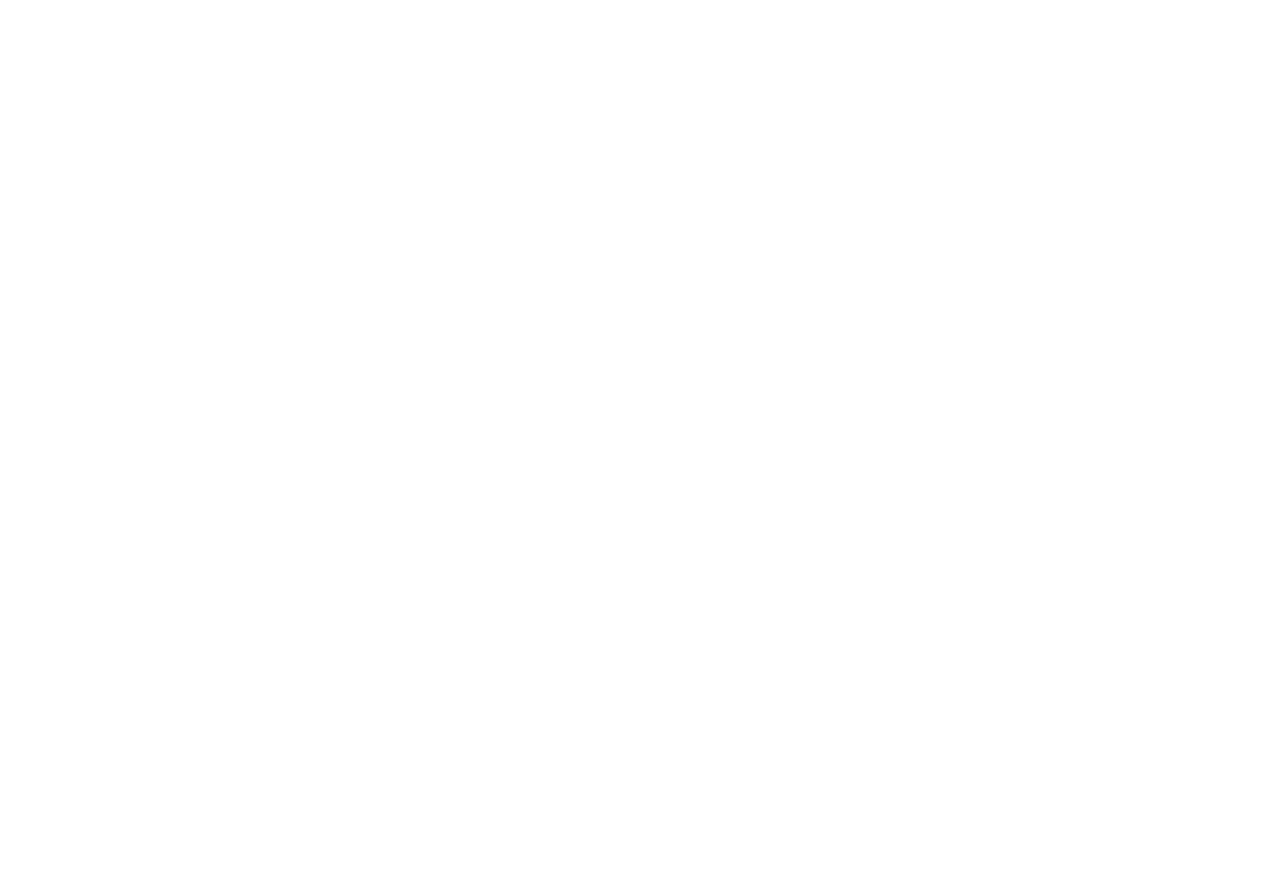
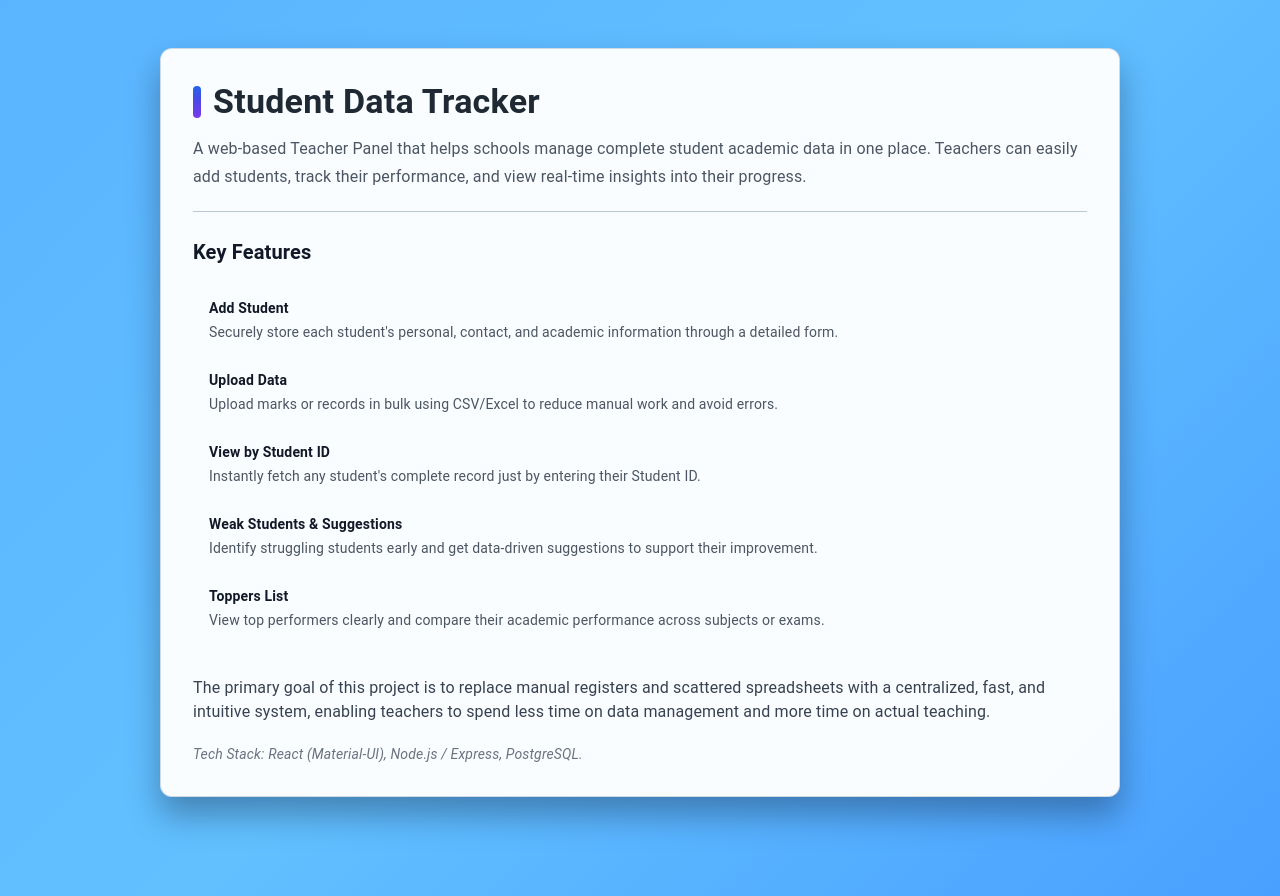
Before and after one commit to akashkumar12345/studentdatatracker, a React (Create React App) app in the folder Frontend/: page /about in a window 1280 px wide. Before the commit this address had no page. Before the commit the page ends 800 px from the top, so only its background shows below. Built offline with nearby package versions, Linux system fonts and the light colour scheme.

Commit message:
Changes related to 1-> added contact us and about us 2 -> changes related to .env from the front end side.

```diff
--- a/Frontend/src/App.js
+++ b/Frontend/src/App.js
@@ -20,6 +20,8 @@
 // import FancyAlert from './FormComponent/FancyAlert';
 import SomeComponent from './Forms/SomeComponent';
 import HighestMarks from './Charts/HighestMarks';
+import AboutSection from './Forms/AboutSection';
+import ContactSection from './Forms/ContactSection';
 
 function App() {
   // const navigate = useNavigate();
@@ -78,6 +80,8 @@
           <Route path="signup" element={<Signup />} />
           <Route path="signin" element={<Login />} />
           <Route path="logout" element={<LogoutPage />} />
+          <Route path='about' element={<AboutSection/>}/>
+          <Route path='contact' element = {<ContactSection/>}/>
         </Route>
 
         {/* protected route */}
@@ -89,8 +93,8 @@
             </PrivateRoute>
           }
         />
-        <Route path="demo" element={<StudentLoader />} />
-        <Route path='demo3' element={<HighestMarks />} />
+        <Route path="demo" element={<ContactSection />} />
+        <Route path='demo3' element={<AboutSection />} />
       </Routes>
     </Router>
   );
--- a/Frontend/src/Charts/HighestMarks.jsx
+++ b/Frontend/src/Charts/HighestMarks.jsx
@@ -66,7 +66,7 @@
       formData.append("email", jwtDecode(token).email);
 
       // ✅ Backend endpoint for toppers data (80%+)
-      const url = "http://localhost:5000/api/highestMark";
+      const url = `${process.env.REACT_APP_SERVER_URL}/highestMark`;
       const res = await axios.post(url, formData, { headers });
 
       const data = res.data.data;
--- a/Frontend/src/Charts/SchoolOverviewDashboard.jsx
+++ b/Frontend/src/Charts/SchoolOverviewDashboard.jsx
@@ -65,7 +65,7 @@
       const formData = new FormData();
       formData.append("email", jwtDecode(token).email);
 
-      const url = "http://localhost:5000/api/failedStudentData";
+      const url = `${process.env.REACT_APP_SERVER_URL}/failedStudentData`;
       const res = await axios.post(url, formData, { headers });
 
       const data = res.data.data;
--- a/Frontend/src/FormComponent/Table.jsx
+++ b/Frontend/src/FormComponent/Table.jsx
@@ -11,9 +11,10 @@
 
 // Responsive Border Frame
 const BorderFrame = styled("div")(({ theme }) => ({
-  width: "100%",
-  padding: "40px",
+  width: "91.2%",
+  padding: "50px",
   backgroundImage: "url('/tableborder3.png')",
+  // backgroundColor: "GrayText",
   backgroundSize: "100% 100%",
   backgroundRepeat: "no-repeat",
   display: "flex",
--- /dev/null
+++ b/Frontend/src/Forms/AboutSection.jsx
@@ -0,0 +1,181 @@
+import React from "react";
+import { Box, Typography, List, ListItem, ListItemText, Divider } from "@mui/material";
+
+const AboutSection = () => {
+  return (
+    // 🔵 Full-page blue background (like your form)
+    <Box
+      sx={{
+        minHeight: "100vh",
+        display: "flex",
+        justifyContent: "center",
+        alignItems: "flex-start",
+        py: { xs: 4, md: 6 },
+        background: "linear-gradient(135deg, #5bb4ff, #62c0ff, #4aa0ff)",
+      }}
+    >
+      {/* White card in center */}
+      <Box
+        sx={{
+          maxWidth: 960,
+          width: "100%",
+          mx: "auto",
+          px: { xs: 2, sm: 3, md: 4 },
+        }}
+      >
+        <Box
+          sx={{
+            borderRadius: 3,
+            p: { xs: 3, sm: 4 },
+            bgcolor: "rgba(255,255,255,0.97)",
+            border: "1px solid rgba(148,163,184,0.4)",
+            boxShadow: "0 18px 32px rgba(15,23,42,0.35)",
+          }}
+        >
+          <Typography
+            variant="h4"
+            gutterBottom
+            sx={{
+              fontWeight: 700,
+              color: "#1f2933",
+              display: "flex",
+              alignItems: "center",
+              gap: 1.5,
+            }}
+          >
+            <Box
+              sx={{
+                width: 8,
+                height: 32,
+                borderRadius: 12,
+                background:
+                  "linear-gradient(180deg, #2563eb, #4f46e5, #7c3aed)",
+              }}
+            />
+            Student Data Tracker
+          </Typography>
+
+          <Typography
+            variant="subtitle1"
+            sx={{ mb: 2.5, color: "#4b5563" }}
+          >
+            A web-based Teacher Panel that helps schools manage complete
+            student academic data in one place. Teachers can easily add
+            students, track their performance, and view real-time insights
+            into their progress.
+          </Typography>
+
+          <Divider sx={{ mb: 3, borderColor: "rgba(148,163,184,0.6)" }} />
+
+          <Typography
+            variant="h6"
+            sx={{ mb: 1.5, fontWeight: 600, color: "#111827" }}
+          >
+            Key Features
+          </Typography>
+
+          <List
+            dense
+            sx={{
+              mb: 2.5,
+              "& .MuiListItem-root": {
+                alignItems: "flex-start",
+                borderRadius: 1.5,
+                mb: 1,
+                transition: "background 0.25s ease, transform 0.15s ease",
+                "&:hover": {
+                  background: "rgba(37,99,235,0.08)",
+                  transform: "translateY(-1px)",
+                },
+              },
+            }}
+          >
+            <ListItem>
+              <ListItemText
+                primaryTypographyProps={{
+                  sx: { color: "#111827", fontWeight: 600 },
+                }}
+                secondaryTypographyProps={{
+                  sx: { color: "#4b5563", mt: 0.5, fontSize: 14 },
+                }}
+                primary="Add Student"
+                secondary="Securely store each student's personal, contact, and academic information through a detailed form."
+              />
+            </ListItem>
+
+            <ListItem>
+              <ListItemText
+                primaryTypographyProps={{
+                  sx: { color: "#111827", fontWeight: 600 },
+                }}
+                secondaryTypographyProps={{
+                  sx: { color: "#4b5563", mt: 0.5, fontSize: 14 },
+                }}
+                primary="Upload Data"
+                secondary="Upload marks or records in bulk using CSV/Excel to reduce manual work and avoid errors."
+              />
+            </ListItem>
+
+            <ListItem>
+              <ListItemText
+                primaryTypographyProps={{
+                  sx: { color: "#111827", fontWeight: 600 },
+                }}
+                secondaryTypographyProps={{
+                  sx: { color: "#4b5563", mt: 0.5, fontSize: 14 },
+                }}
+                primary="View by Student ID"
+                secondary="Instantly fetch any student's complete record just by entering their Student ID."
+              />
+            </ListItem>
+
+            <ListItem>
+              <ListItemText
+                primaryTypographyProps={{
+                  sx: { color: "#111827", fontWeight: 600 },
+                }}
+                secondaryTypographyProps={{
+                  sx: { color: "#4b5563", mt: 0.5, fontSize: 14 },
+                }}
+                primary="Weak Students & Suggestions"
+                secondary="Identify struggling students early and get data‑driven suggestions to support their improvement."
+              />
+            </ListItem>
+
+            <ListItem>
+              <ListItemText
+                primaryTypographyProps={{
+                  sx: { color: "#111827", fontWeight: 600 },
+                }}
+                secondaryTypographyProps={{
+                  sx: { color: "#4b5563", mt: 0.5, fontSize: 14 },
+                }}
+                primary="Toppers List"
+                secondary="View top performers clearly and compare their academic performance across subjects or exams."
+              />
+            </ListItem>
+          </List>
+
+          <Typography
+            variant="body1"
+            sx={{ mt: 1.5, color: "#374151" }}
+          >
+            The primary goal of this project is to replace manual registers
+            and scattered spreadsheets with a centralized, fast, and intuitive
+            system, enabling teachers to spend less time on data management
+            and more time on actual teaching.
+          </Typography>
+
+          <Typography
+            variant="body2"
+            sx={{ mt: 2.5, color: "#6b7280", fontStyle: "italic" }}
+          >
+            Tech Stack: React (Material‑UI), Node.js / Express, PostgreSQL.
+          </Typography>
+        </Box>
+      </Box>
+    </Box>
+  );
+};
+
+export default AboutSection;
--- /dev/null
+++ b/Frontend/src/Forms/ContactSection.jsx
@@ -0,0 +1,105 @@
+import React from "react";
+import { Box, Typography, Link as MuiLink, Grid } from "@mui/material";
+
+const ContactSection = () => {
+  return (
+    // 🔵 Same full-page blue background as About
+    <Box
+      sx={{
+        minHeight: "100vh",
+        display: "flex",
+        justifyContent: "center",
+        alignItems: "flex-start",
+        py: { xs: 4, md: 6 },
+        background: "linear-gradient(135deg, #5bb4ff, #62c0ff, #4aa0ff)",
+      }}
+    >
+      {/* Centered container */}
+      <Box
+        sx={{
+          maxWidth: 900,
+          width: "100%",
+          mx: "auto",
+          px: { xs: 2, sm: 3, md: 4 },
+        }}
+      >
+        <Box
+          sx={{
+            borderRadius: 3,
+            p: { xs: 3, sm: 4, md: 5 },
+            bgcolor: "rgba(255,255,255,0.97)",
+            border: "1px solid rgba(148,163,184,0.4)",
+            boxShadow: "0 18px 32px rgba(15,23,42,0.35)",
+          }}
+        >
+          <Grid container spacing={4}>
+            {/* Left: Heading + description */}
+            <Grid item xs={12} md={6}>
+              <Typography
+                variant="h4"
+                sx={{ fontWeight: 700, mb: 2, color: "#1f2933" }}
+              >
+                Contact
+              </Typography>
+
+              <Typography sx={{ mb: 2.5, color: "#4b5563" }}>
+                Have a question about Student Data Tracker or want to discuss
+                collaboration and opportunities? Feel free to reach out.
+              </Typography>
+
+              <Typography
+                variant="body2"
+                sx={{ mt: 1.5, color: "#6b7280", fontStyle: "italic" }}
+              >
+                Student Data Tracker (MoAk) is a full‑stack student performance
+                monitoring system built end‑to‑end using React, Node.js, and
+                PostgreSQL.
+              </Typography>
+            </Grid>
+
+            {/* Right: Contact details */}
+            <Grid item xs={12} md={6}>
+              <Box
+                sx={{
+                  display: "flex",
+                  flexDirection: "column",
+                  gap: 0.75,
+                  color: "#4b5563",
+                }}
+              >
+                <Typography sx={{ fontWeight: 600, color: "#111827" }}>
+                  Akash Kumar
+                </Typography>
+                <Typography sx={{ mb: 0.5, color: "#374151" }}>
+                  Full Stack Developer (React &amp; Node.js)
+                </Typography>
+
+                <Typography>Karnataka, India</Typography>
+
+                <Typography>
+                  Email:{" "}
+                  <MuiLink href="mailto:akashvidhuri6@gmail.com">
+                    akashvidhuri6@gmail.com
+                  </MuiLink>
+                </Typography>
+
+                <Typography>
+                  LinkedIn:{" "}
+                  <MuiLink
+                    href="https://linkedin.com/in/akash-kumar-124311202"
+                    target="_blank"
+                    rel="noopener noreferrer"
+                  >
+                    linkedin.com/in/akash-kumar-124311202
+                  </MuiLink>
+                </Typography>
+              </Box>
+            </Grid>
+          </Grid>
+        </Box>
+      </Box>
+    </Box>
+  );
+};
+
+export default ContactSection;
--- a/Frontend/src/Forms/MarksForm.jsx
+++ b/Frontend/src/Forms/MarksForm.jsx
@@ -43,7 +43,7 @@
       };
 
       const res = await axios.post(
-        "http://localhost:5000/api/getClass",
+        `${process.env.REACT_APP_SERVER_URL}/getClass`,
         {},
         config
       );
@@ -65,7 +65,7 @@
       formData.append("class_id", class_id);
 
       const res = await axios.post(
-        "http://localhost:5000/api/getsubject",
+        `${process.env.REACT_APP_SERVER_URL}/getsubject`,
         formData,
         config
       );
@@ -126,7 +126,7 @@
         headers: { Authorization: `Bearer ${token}` },
       };
       const res = await axios.post(
-        "http://localhost:5000/api/markssubmit",
+        `${process.env.REACT_APP_SERVER_URL}/markssubmit`,
         objecttobeSend,
         config
       );
--- a/Frontend/src/Forms/Search.jsx
+++ b/Frontend/src/Forms/Search.jsx
@@ -38,7 +38,7 @@
       };
 
       const res = await axios.post(
-        "http://localhost:5000/api/searchstud",
+        `${process.env.REACT_APP_SERVER_URL}/searchstud`,
         formData,
         config
       );
--- a/Frontend/src/Forms/ViewStudent.jsx
+++ b/Frontend/src/Forms/ViewStudent.jsx
@@ -28,7 +28,7 @@
         const fromData = new FormData();
         fromData.append("email", jwtDecode(token).email);
         const res = await axios.post(
-          "http://localhost:5000/api/viewStudent",
+          `${process.env.REACT_APP_SERVER_URL}/viewStudent`,
           fromData
         );
         if (res.status === 200 && res.data.students) {
--- a/Frontend/src/SignIn/Login.js
+++ b/Frontend/src/SignIn/Login.js
@@ -23,7 +23,7 @@
     setLoading(true);
     setMessage("");
     try {
-      const res = await axios.post("http://localhost:5000/api/auth/login", {
+      const res = await axios.post(`${process.env.REACT_APP_SERVER_URL}/auth/login`, {
         email,
         password,
       });
--- a/Frontend/src/SignUp/Signup.js
+++ b/Frontend/src/SignUp/Signup.js
@@ -53,7 +53,7 @@
     setLoading(true);
     setMessage("");
     try {
-      const res = await axios.post("http://localhost:5000/api/auth/signup", {
+      const res = await axios.post(`${process.env.REACT_APP_SERVER_URL}/auth/signup`, {
         email,
         password,
       });
```
Also changed, not shown: Frontend/src/Forms/AddStudent.jsx (+4 -4 lines).
